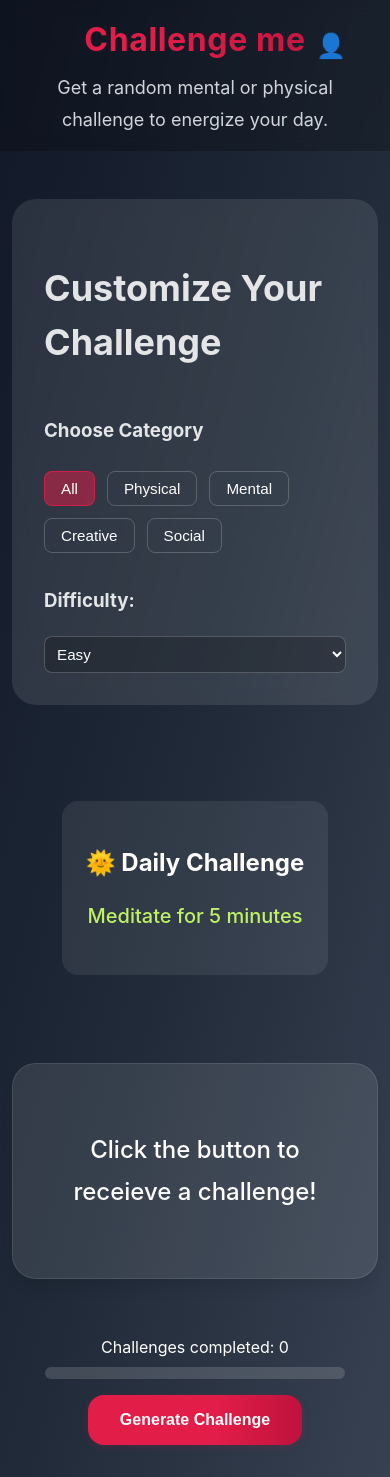
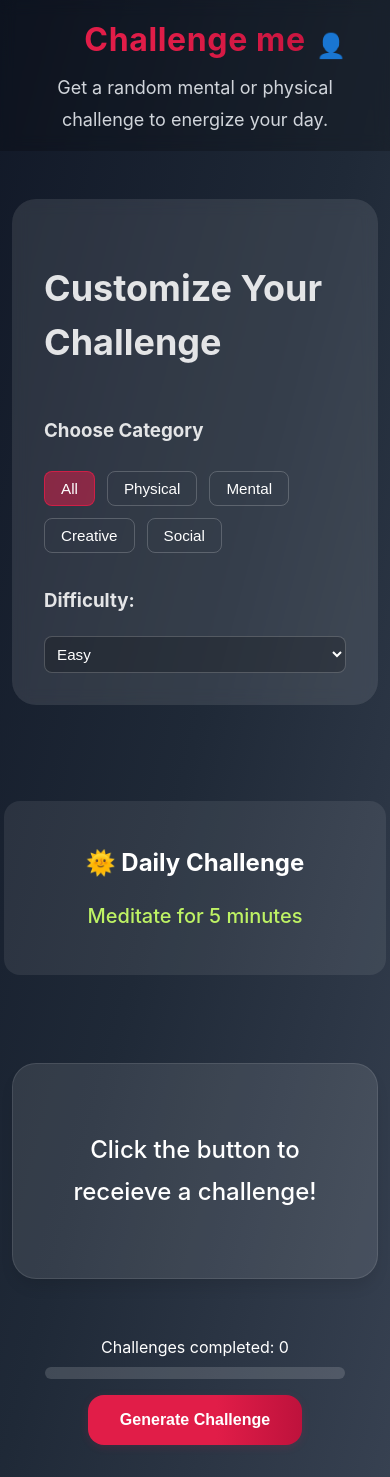
Before and after one commit to robertoandino/challenge-me, a React (Vite) app: page / in a window 390 px wide. Built offline with nearby package versions, Linux system fonts and the light colour scheme.

Commit message:
Fix layout issues by ensuring consistent width and box-sizing for page content, sections, and controls grid in responsive styles

```diff
--- a/src/pages/responsive.css
+++ b/src/pages/responsive.css
@@ -27,9 +27,13 @@ html, body {
     .page-content {
         padding: 1rem 0.25rem;
         max-width: 100vw;
+        width: 100vw;
+        box-sizing: border-box;
     }
     section {
         padding: 1rem 0.5rem;
+        width: 100%;
+        box-sizing: border-box;
     }
 }
 
@@ -48,6 +52,8 @@ html, body {
     .controls-grid {
         grid-template-columns: 1fr;
         gap: 1rem;
+        width: 100%;
+        box-sizing: border-box;
     }
 }
 
```
